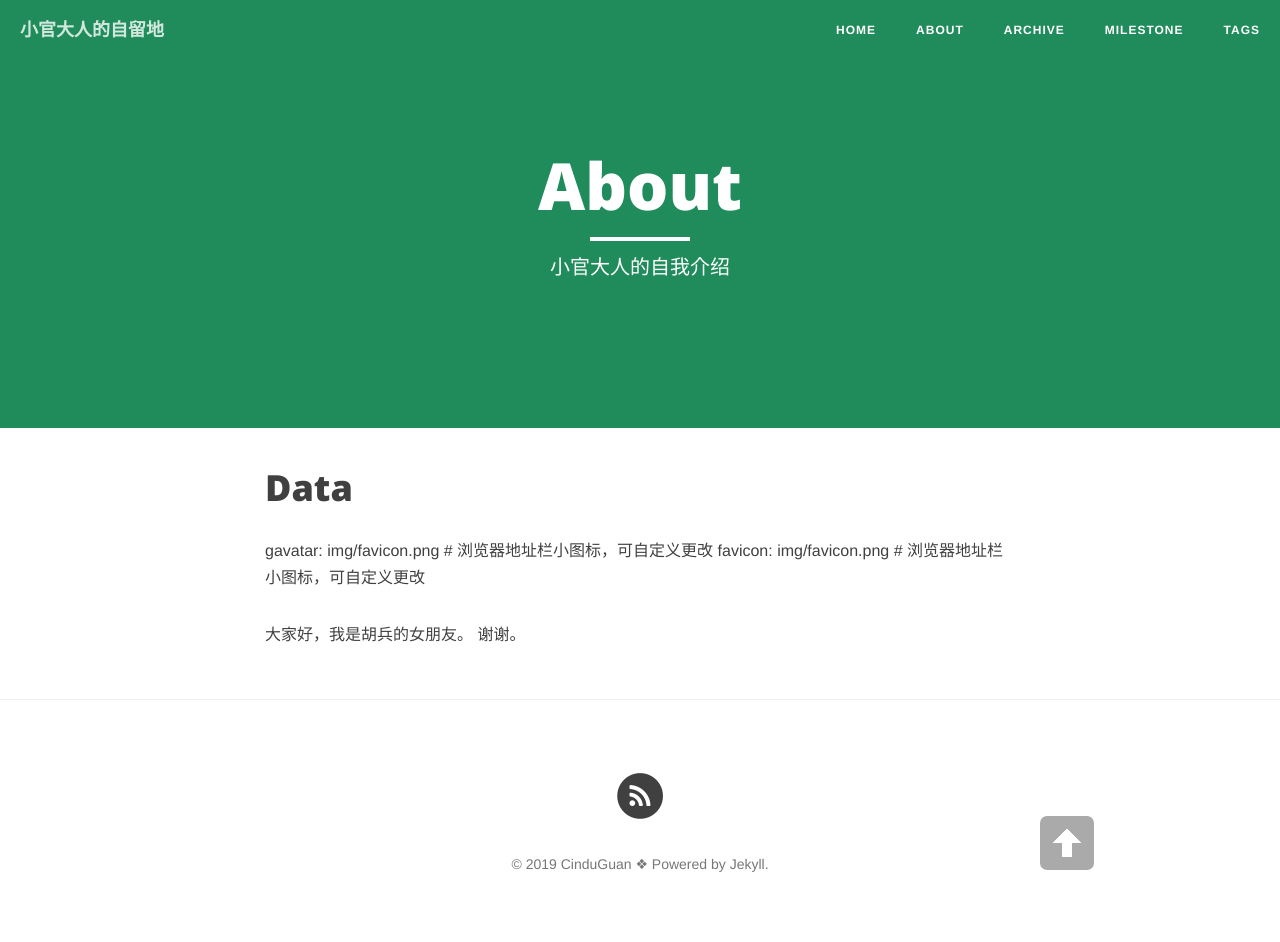
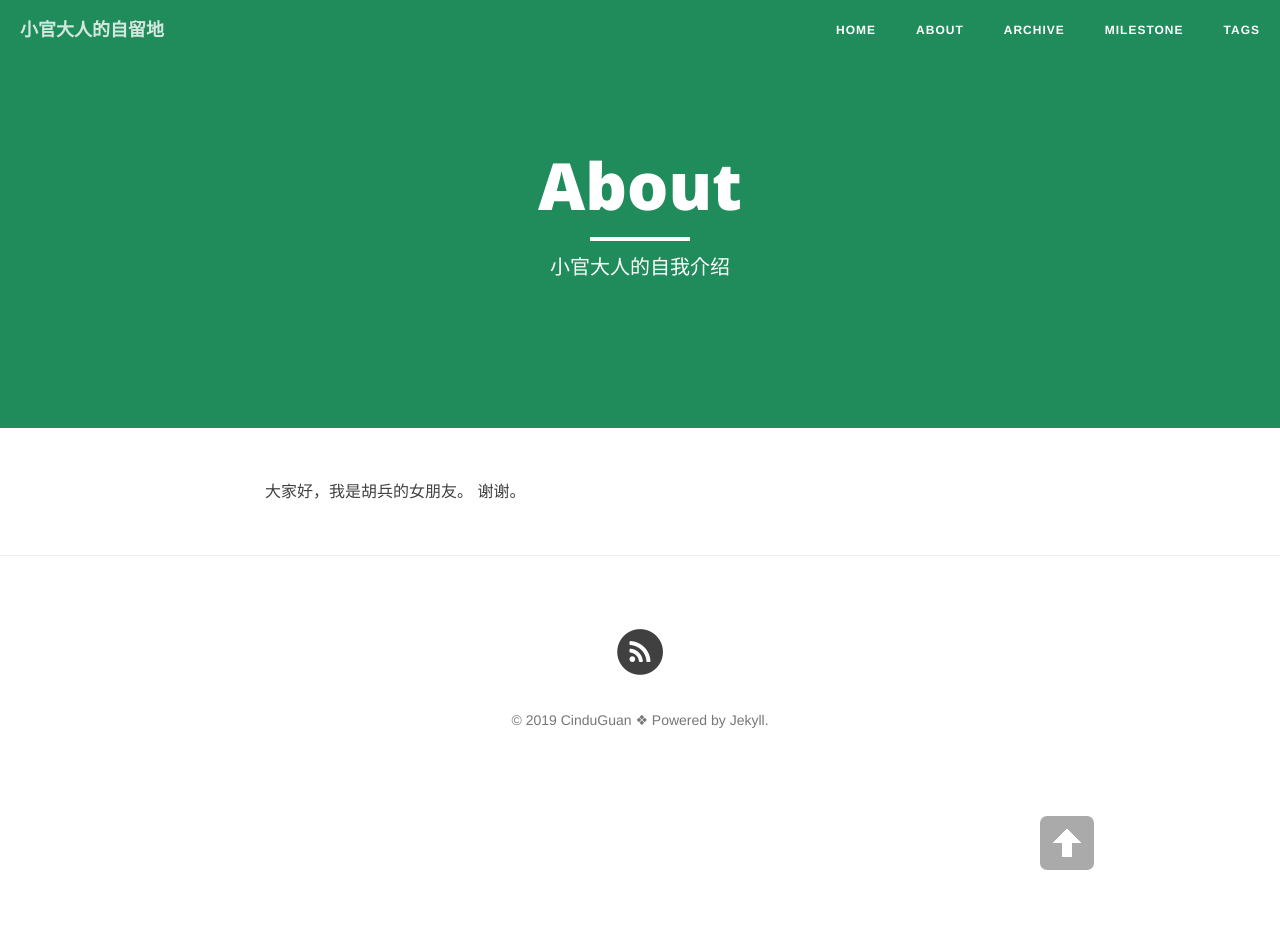
Before and after one commit to HBforHer/HBforHer.github.io, a Jekyll site: the page built from about.md, in a window 1280 px wide. Built offline with Jekyll 4.4.1, drawn with Linux system fonts in a browser that asks for light colours; nearby versions of some CDN libraries; after the commit the page ends 900 px from its top, so only the background shows below that.

Commit message:
Update about.md

```diff
--- a/about.md
+++ b/about.md
@@ -5,9 +5,5 @@ description: "小官大人的自我介绍 "
 header-img: "img/green.jpg"
 ---
 
-# Data
-gavatar: img/favicon.png # 浏览器地址栏小图标，可自定义更改
-favicon: img/favicon.png # 浏览器地址栏小图标，可自定义更改
-
 大家好，我是胡兵的女朋友。
 谢谢。
```
